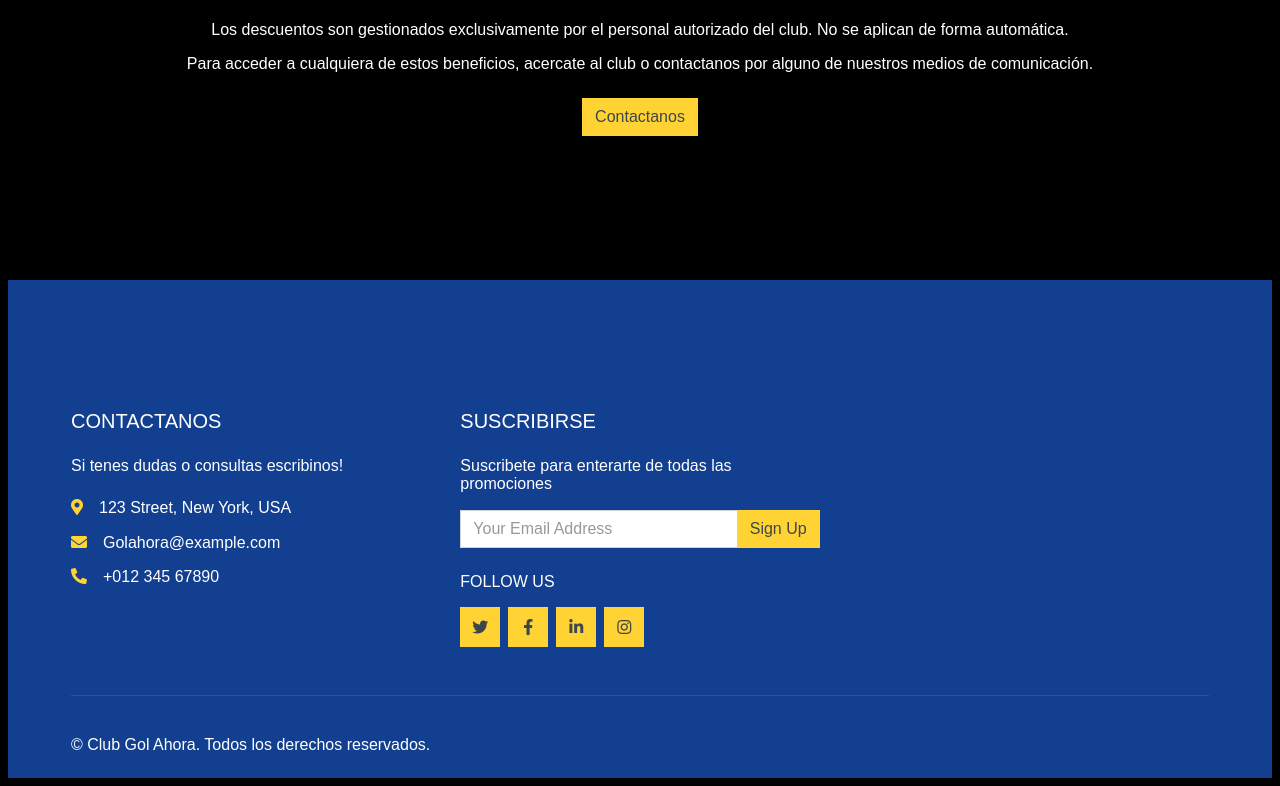
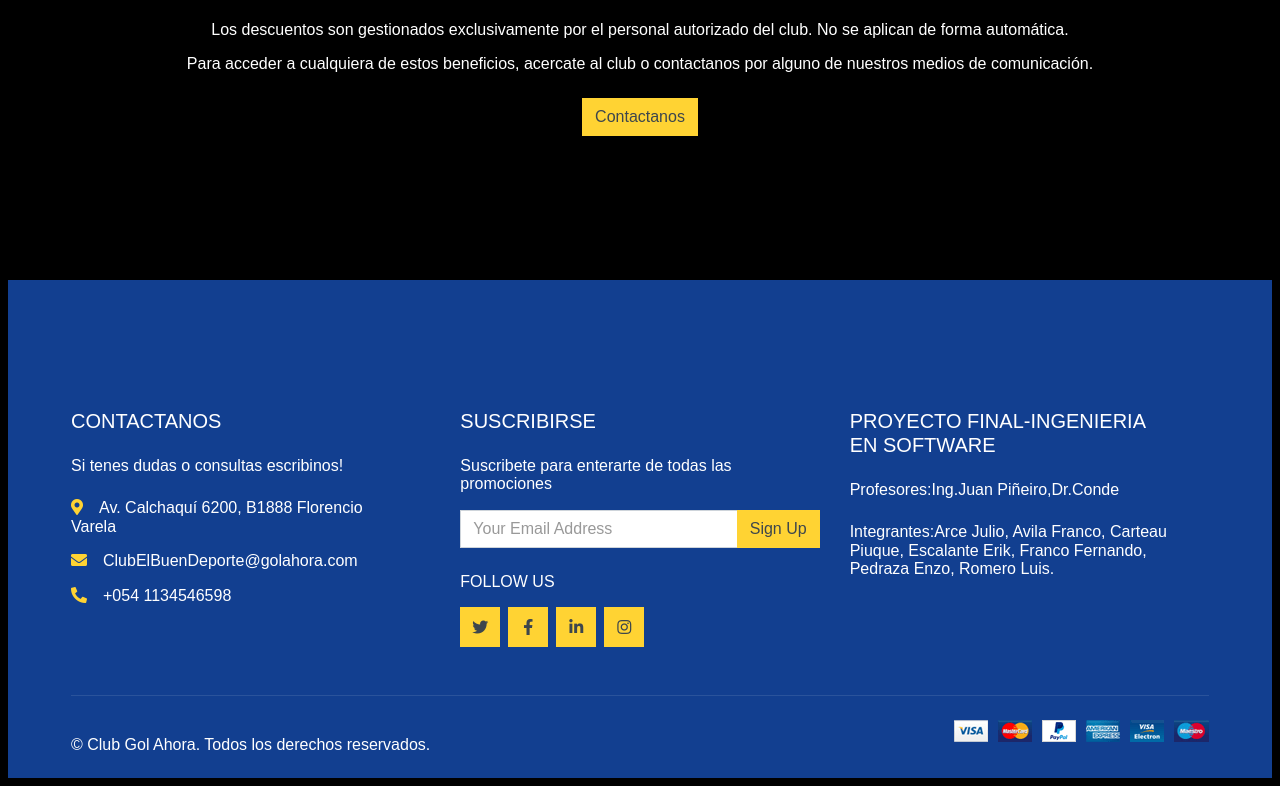
Before and after one commit to Atreesin/GolAhora-proyecto-IS, a website: page app/public/testPiu/Descuentos.html in a window 1280 px wide. Shown: the part 829-1615 px from the top of the page. Drawn offline with nearby package versions, Linux system fonts and the light colour scheme; files whose address does not match are found by name.

Commit message:
Update Descuentos.html

```diff
--- a/app/public/testPiu/Descuentos.html
+++ b/app/public/testPiu/Descuentos.html
@@ -163,19 +163,17 @@
 
     <!-- FIN - ACÁ EL CONTENIDO REAL DE LA PAGINA DESCUENTOS -->
     <!-- INICIO FOOTER -->
-    <div class="container-fluid footer-personalizado text-secondary mt-5 pt-5">
+       <div class="container-fluid footer-personalizado text-secondary mt-5 pt-5">
+
         <div class="row px-xl-5 pt-5">
-
-            <!-- CONTACTO -->
             <div id="Contactanos" class="col-lg-4 col-md-12 mb-5 pr-3 pr-xl-5">
                 <h5 class="text-secondary text-uppercase mb-4">Contactanos</h5>
                 <p class="mb-4">Si tenes dudas o consultas escribinos!</p>
-                <p class="mb-2"><i class="fa fa-map-marker-alt text-primary mr-3"></i>123 Street, New York, USA</p>
-                <p class="mb-2"><i class="fa fa-envelope text-primary mr-3"></i>Golahora@example.com</p>
-                <p class="mb-0"><i class="fa fa-phone-alt text-primary mr-3"></i>+012 345 67890</p>
+                <p class="mb-2"><i class="fa fa-map-marker-alt text-primary mr-3"></i>Av. Calchaquí 6200, B1888 Florencio Varela</p>
+                <p class="mb-2"><i class="fa fa-envelope text-primary mr-3"></i>ClubElBuenDeporte@golahora.com</p>
+                <p class="mb-0"><i class="fa fa-phone-alt text-primary mr-3"></i>+054 1134546598</p>
             </div>
 
-            <!-- SUSCRIPCIÓN Y REDES -->
             <div class="col-md-4 mb-5">
                 <h5 class="text-secondary text-uppercase mb-4">Suscribirse</h5>
                 <p>Suscribete para enterarte de todas las promociones</p>
@@ -192,20 +190,38 @@
                     <a class="btn btn-primary btn-square mr-2" href="#"><i class="fab fa-linkedin-in"></i></a>
                     <a class="btn btn-primary btn-square" href="#"><i class="fab fa-instagram"></i></a>
                 </div>
-            </div>
+              </div>
+                <div id="Datos" class="col-lg-4 col-md-12 mb-5 pr-3 pr-xl-5">
+                    <h5 class="text-secondary text-uppercase mb-4">Proyecto final-Ingenieria en software</h5>
+                    <p class="mb-4">Profesores:Ing.Juan Piñeiro,Dr.Conde</p>
+                    <p class="mb-2">Integrantes:Arce Julio,
+                                                Avila Franco,
+                                                Carteau Piuque,
+                                                Escalante Erik,
+                                                Franco Fernando,
+                                                Pedraza Enzo,
+                                                Romero Luis.
+                    </p>
 
-        </div>
+                </div>
 
-        <!-- COPYRIGHT -->
+        </div> <!-- cierre row -->
+        <!-- COPYRIGHT adentro del footer -->
         <div class="row border-top mx-xl-5 py-4" style="border-color: rgba(256, 256, 256, .1) !important;">
             <div class="col-md-6 px-xl-0">
                 <p class="mb-md-0 text-center text-md-left text-secondary">
                     &copy; <a class="text-primary" href="#">Club Gol Ahora</a>. Todos los derechos reservados.
                 </p>
             </div>
-        </div>
+            <div class="col-md-6 px-xl-0 text-center text-md-right">
+                <img class="img-fluid" src="img/payments.png" alt="">
+            </div>
+        </div> <!-- cierre row copyright -->
 
-    </div>
+    </div> <!-- cierre footer-personalizado -->
+    <!-- Footer End -->
+    <!-- Back to Top -->
+    <a href="#" class="btn btn-primary back-to-top"><i class="fa fa-angle-double-up"></i></a>
     <!-- FIN FOOTER -->
     <!-- SCRIPTS JAVASCRIPT -->
     <script src="https://code.jquery.com/jquery-3.4.1.min.js"></script>
```
